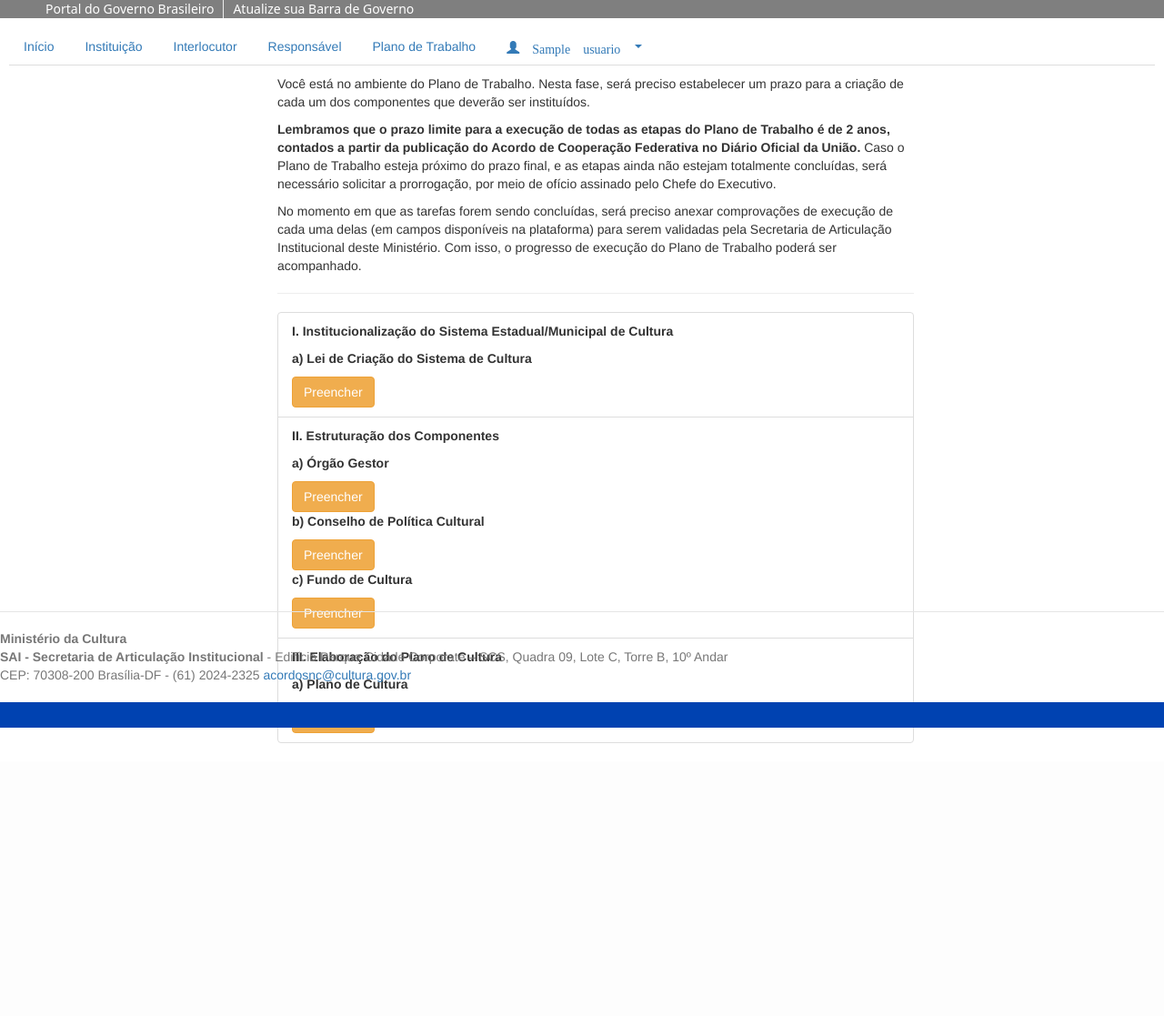
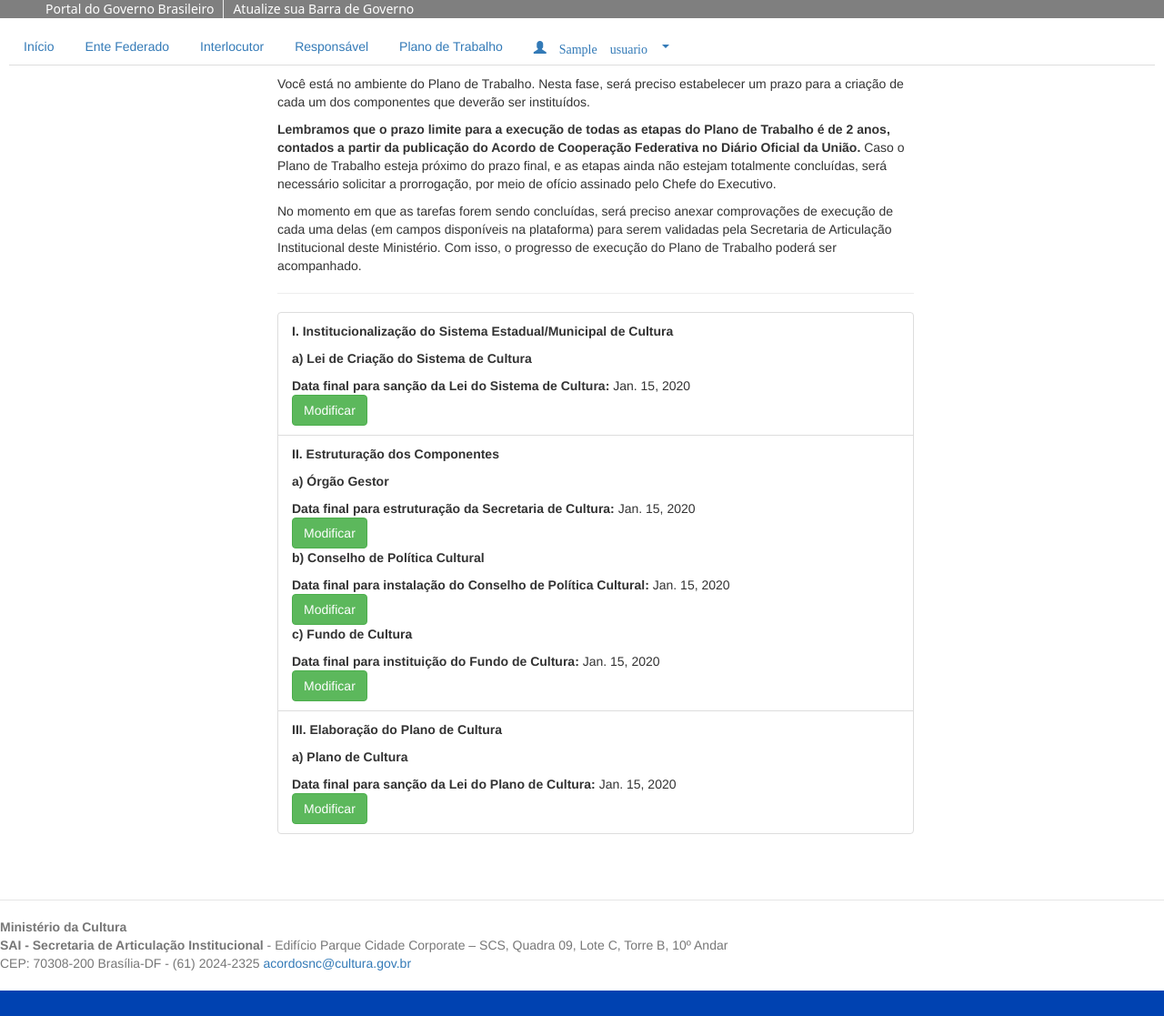
Before and after one commit to pollyyana/sistema-nacional-cultura, a Django app: page /planotrabalho/1/ in a window 1280 px wide. Shown: the whole page at 91% size. Before the commit the page ends 817 px from the top, so only its background shows below. Run offline with Django 3.2, Linux system fonts and the light colour scheme; a user stored in the database is signed in; tables that the repository leaves empty hold one stand-in row (values such as "Sample post"); some libraries are stand-ins or nearby versions.

Commit message:
Arrumado link no e-mail de confirmação, alterada página do plano de trabalho caso o usuário já tenha preenchido os formulários

```diff
--- a/adesao/forms.py
+++ b/adesao/forms.py
@@ -107,18 +107,7 @@ class CadastrarUsuarioForm(UserCreationForm):
         usuario.plano_trabalho = plano_trabalho
         if commit:
             usuario.save()
-        Thread(target=send_mail, args=(
-            'MINISTÉRIO DA CULTURA - SNC - CREDENCIAIS DE ACESSO',
-            'Prezado '+usuario.nome_usuario+',\n' +
-            'Recebemos o seu cadastro no Sistema Nacional de Cultura.' +
-            'Por favor confirme seu e-mail clicando no endereço abaixo:\n\n' +
-            reverse('adesao:ativar_usuario', args=[codigo_ativacao])+'\n\n' +
-            'Atenciosamente,\n\n' +
-            'Equipe SAI - Ministério da Cultura',
-            '',
-            [user.email],),
-            kwargs = {'fail_silently': 'False', }
-        ).start()
+
         return user
 
 
--- a/adesao/static/css/style.css
+++ b/adesao/static/css/style.css
@@ -1,3 +1,11 @@
+html {
+  position: relative;
+  min-height: 100%;
+}
+
+body {
+  margin-bottom: 180px;
+}
 .header,
 .marketing,
 .footer {
--- a/planotrabalho/models.py
+++ b/planotrabalho/models.py
@@ -24,6 +24,9 @@ class PlanoTrabalho(models.Model):
         'PlanoCultura',
         blank=True,
         null=True)
+
+    def __str__(self):
+        return str(self.id)
 
 
 class CriacaoSistema(models.Model):
--- a/snc/templates/base.html
+++ b/snc/templates/base.html
@@ -49,7 +49,7 @@
     <ul class="nav nav-tabs">
 
       <li role="presentation" {% if request.path == '/adesao/home/' %} class="active" {% endif %}><a href="{% url 'adesao:home' %}">Início</a></li>
-      <li role="presentation" {% if request.path == url_municipio or request.path in url_alt_municipio %} class="active" {% endif %}><a href="{% url 'adesao:municipio' %}">Instituição</a></li>
+      <li role="presentation" {% if request.path == url_municipio or request.path in url_alt_municipio %} class="active" {% endif %}><a href="{% url 'adesao:municipio' %}">Ente Federado</a></li>
       <li role="presentation" {% if request.path == url_secretario or request.path in url_alt_secretario %} class="active" {% endif %}><a href="{% url 'adesao:secretario' %}">Interlocutor</a></li>
       <li role="presentation" {% if request.path == url_responsavel or request.path in url_alt_responsavel %} class="active" {% endif %}><a href="{% url 'adesao:responsavel' %}">Responsável</a></li>
       {% if request.user.usuario.estado_processo == '1' %}
--- a/snc/templates/planotrabalho/plano_trabalho.html
+++ b/snc/templates/planotrabalho/plano_trabalho.html
@@ -23,7 +23,12 @@
       <p>
         <strong>a) Lei de Criação do Sistema de Cultura</strong>
       </p>
+      {% if request.user.usuario.plano_trabalho.criacao_sistema %}
+      <strong>Data final para sanção da Lei do Sistema de Cultura:</strong> {{request.user.usuario.plano_trabalho.criacao_sistema.data_final_sancao_lei}}<br>
+      <a class="btn btn-success" href="{% url 'planotrabalho:sistema' %}">Modificar</a>
+      {% else %}
       <a class ="btn btn-warning" href="{% url 'planotrabalho:sistema' %}" >Preencher</a>
+      {% endif %}
     </li>
 
     <li class="list-group-item">
@@ -34,17 +39,32 @@
         <p>
           <strong>a) Órgão Gestor</strong>
         </p>
+        {% if request.user.usuario.plano_trabalho.orgao_gestor %}
+        <strong>Data final para estruturação da Secretaria de Cultura:</strong> {{request.user.usuario.plano_trabalho.orgao_gestor.data_final_estruturacao_secretaria}} <br>
+        <a class="btn btn-success" href="{% url 'planotrabalho:gestor' %}" />Modificar</a>
+        {% else %}
         <a class="btn btn-warning" href="{% url 'planotrabalho:gestor' %}" />Preencher</a>
+        {% endif %}
 
         <p>
           <strong>b) Conselho de Política Cultural</strong>
         </p>
+        {% if request.user.usuario.plano_trabalho.conselho_cultural %}
+        <strong>Data final para instalação do Conselho de Política Cultural:</strong> {{request.user.usuario.plano_trabalho.conselho_cultural.data_final_instalacao_conselho}} <br>
+        <a class="btn btn-success" href="{% url 'planotrabalho:conselho' %}" >Modificar</a>
+        {% else %}
         <a class="btn btn-warning" href="{% url 'planotrabalho:conselho' %}" >Preencher</a>
+        {% endif %}
 
         <p>
           <strong>c) Fundo de Cultura</strong>
         </p>
+        {% if request.user.usuario.plano_trabalho.fundo_cultura %}
+        <strong>Data final para instituição do Fundo de Cultura:</strong> {{request.user.usuario.plano_trabalho.fundo_cultura.data_final_instituicao_fundo_cultura}} <br>
+        <a class="btn btn-success" href="{% url 'planotrabalho:fundo' %}" >Modificar</a>
+        {% else %}
         <a class="btn btn-warning" href="{% url 'planotrabalho:fundo' %}" >Preencher</a>
+        {% endif %}
 
     </li>
 
@@ -55,7 +75,12 @@
         <p>
           <strong>a) Plano de Cultura</strong>
         </p>
+        {% if request.user.usuario.plano_trabalho.plano_cultura %}
+        <strong>Data final para sanção da Lei do Plano de Cultura:</strong> {{request.user.usuario.plano_trabalho.plano_cultura.data_final_sancao_lei_plano_cultura}} <br>
+        <a class="btn btn-success" href="{% url 'planotrabalho:plano' %}" >Modificar</a>
+        {% else %}
         <a class="btn btn-warning" href="{% url 'planotrabalho:plano' %}" >Preencher</a>
+        {% endif %}
     </li>
 
   </ul>
--- a/snc/templates/prefeitura/cadastrar_prefeitura.html
+++ b/snc/templates/prefeitura/cadastrar_prefeitura.html
@@ -5,8 +5,8 @@
 <div class="container">
   <div class="container">
     <div align="center">
-      <h3>Cadastro do Município</h3>
-      <p>Preencha o formulário abaixo com os dados do município.</p>
+      <h3>Cadastro de Ente Federado</h3>
+      <p>Preencha o formulário abaixo com os dados do município ou estado.</p>
     </div>
   </div>
 {% if request.user.usuario.municipio %}
```
Also changed, not shown: adesao/views.py (+20 -1 lines).
